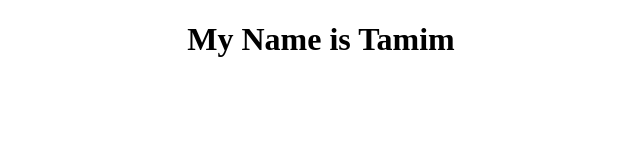
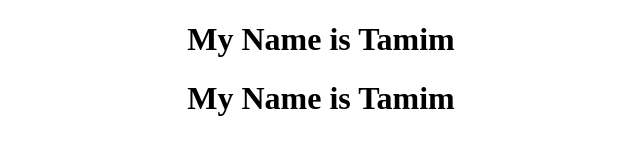
Before and after one commit to m-tamim-s/PSD-To-HTML, a plain HTML site: page 1.psd2html/MY one HTML/index.html in a window 1280 px wide. Shown: the whole page, without its empty margins (319-959 px from the left). Drawn offline with Linux system fonts and the light colour scheme.

Commit message:
one line change

```diff
--- a/1.psd2html/MY one HTML/index.html
+++ b/1.psd2html/MY one HTML/index.html
@@ -11,6 +11,8 @@
 <body>
 	<p>
 		<h1>My Name is Tamim</h1>
+		<h1>My Name is Tamim</h1>
+
 	</p>
 
 </body>
```
